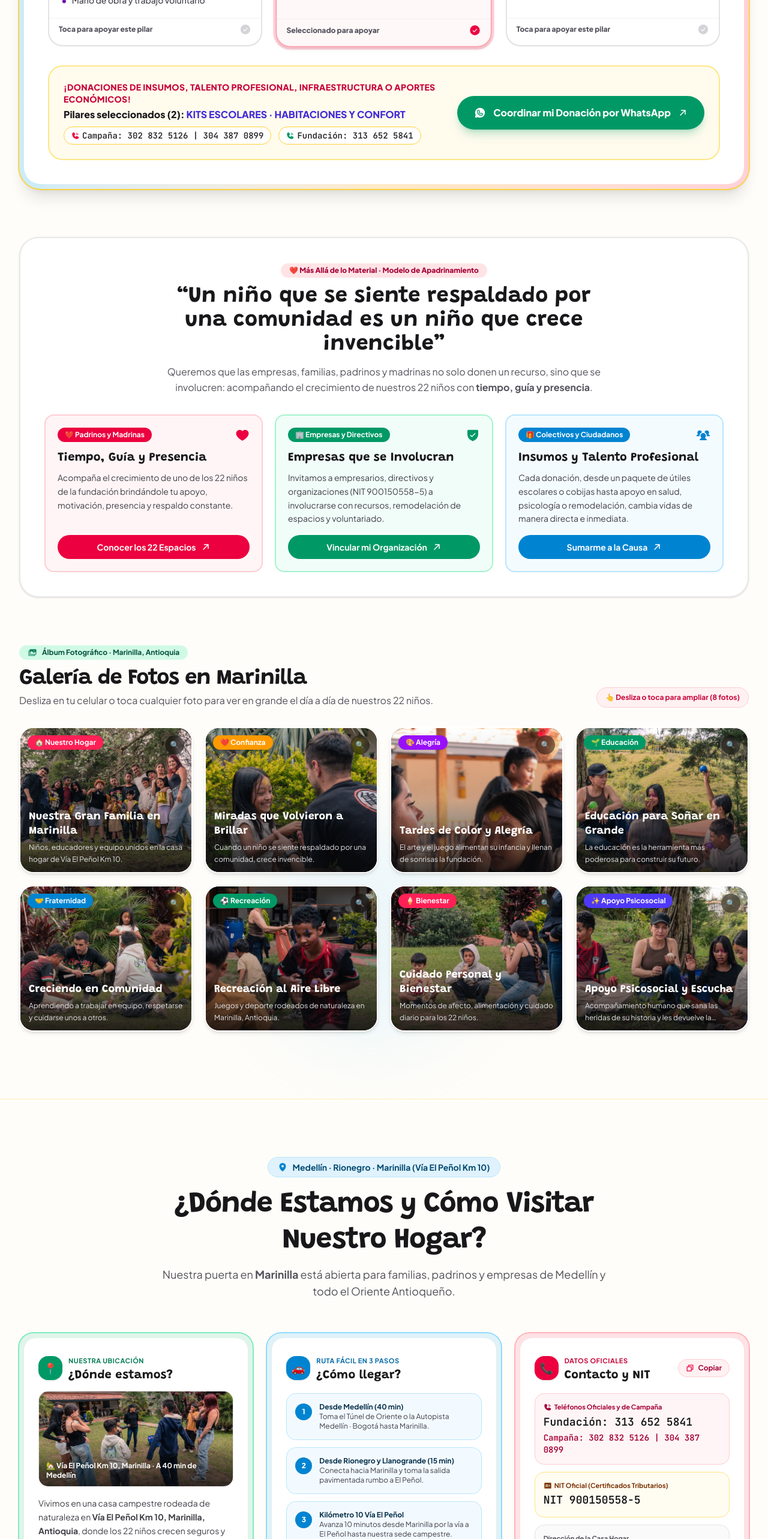
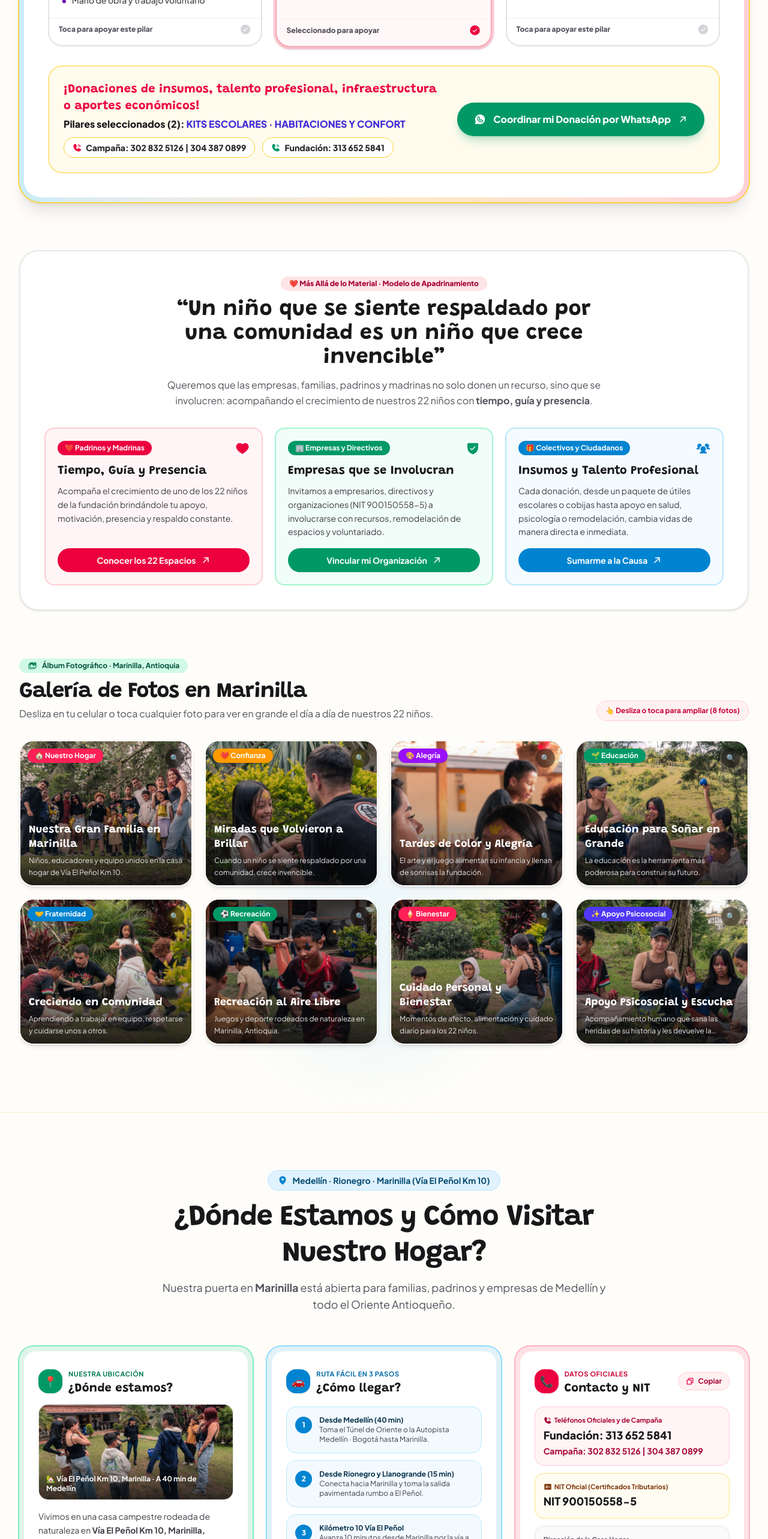
Before and after one commit to LivingNow05/espirales-de-vida, a React (Vite) app: page / in a window 1280 px wide. Shown: the part 6400-8966 px from the top of the page at 60% size. Built offline with nearby package versions, Linux system fonts and the light colour scheme.

Commit message:
style(typography): replace font-mono with page typography across all sections

```diff
--- a/src/components/Footer.tsx
+++ b/src/components/Footer.tsx
@@ -113,7 +113,7 @@ export const Footer: React.FC<FooterProps> = ({
                   alt={FOUNDATION_INFO.name}
                   className="h-8 w-auto object-contain object-left mb-1"
                 />
-                <span className="block font-mono text-xs text-rose-400 font-bold">
+                <span className="block text-xs text-rose-400 font-bold">
                   NIT {FOUNDATION_INFO.nit} · Marinilla, Antioquia
                 </span>
               </div>
@@ -196,7 +196,7 @@ export const Footer: React.FC<FooterProps> = ({
               <li className="flex items-center gap-2">
                 <IdentificationCard weight="fill" className="w-4 h-4 text-amber-400 shrink-0" />
                 <span>
-                  <strong>NIT:</strong> <span className="font-mono">{FOUNDATION_INFO.nit}</span>
+                  <strong>NIT:</strong> <span>{FOUNDATION_INFO.nit}</span>
                 </span>
               </li>
               <li className="flex items-center gap-2">
@@ -214,12 +214,12 @@ export const Footer: React.FC<FooterProps> = ({
                       href={buildWhatsAppLink()}
                       target="_blank"
                       rel="noopener noreferrer"
-                      className="font-mono font-bold text-rose-400 hover:underline"
+                      className="font-bold text-rose-400 hover:underline"
                     >
                       +57 {FOUNDATION_INFO.phoneDisplay}
                     </a>
                   </span>
-                  <span className="block text-xs text-zinc-400 font-mono mt-0.5">
+                  <span className="block text-xs text-zinc-400 mt-0.5">
                     Campaña: 302 832 5126 | 304 387 0899
                   </span>
                 </div>
--- a/src/components/SeoMedellinMarinillaSection.tsx
+++ b/src/components/SeoMedellinMarinillaSection.tsx
@@ -300,10 +300,10 @@ export const SeoMedellinMarinillaSection: React.FC = () => {
                     <PhoneCall weight="fill" className="w-3.5 h-3.5" />
                     Teléfonos Oficiales y de Campaña
                   </p>
-                  <p className="font-mono text-base sm:text-lg font-extrabold text-zinc-900 mt-0.5">
+                  <p className="text-base sm:text-lg font-extrabold text-zinc-900 mt-0.5">
                     Fundación: {FOUNDATION_INFO.phoneDisplay}
                   </p>
-                  <p className="font-mono text-xs sm:text-sm font-bold text-rose-800 mt-0.5">
+                  <p className="text-xs sm:text-sm font-bold text-rose-800 mt-0.5">
                     Campaña: 302 832 5126 | 304 387 0899
                   </p>
                 </div>
@@ -313,7 +313,7 @@ export const SeoMedellinMarinillaSection: React.FC = () => {
                     <IdentificationCard weight="fill" className="w-3.5 h-3.5" />
                     NIT Oficial (Certificados Tributarios)
                   </p>
-                  <p className="font-mono text-lg font-extrabold text-zinc-900 mt-0.5">
+                  <p className="text-lg font-extrabold text-zinc-900 mt-0.5">
                     NIT {FOUNDATION_INFO.nit}
                   </p>
                 </div>
--- a/src/components/SponsorshipStoriesSection.tsx
+++ b/src/components/SponsorshipStoriesSection.tsx
@@ -495,7 +495,7 @@ export const SponsorshipStoriesSection: React.FC<SponsorshipStoriesSectionProps>
           <p className="text-sm sm:text-base text-zinc-600 font-medium mb-4">
             Escríbenos para asignarte uno de los 22 espacios de apadrinamiento o coordinar tu donación de insumos, talento profesional, infraestructura o aportes económicos.
           </p>
-          <div className="flex flex-wrap items-center justify-center gap-2 mb-6 text-xs font-mono font-extrabold text-zinc-700">
+          <div className="flex flex-wrap items-center justify-center gap-2 mb-6 text-xs sm:text-sm font-extrabold text-zinc-700">
             <span className="inline-flex items-center gap-1 px-3 py-1 rounded-full bg-amber-50 border border-amber-200">
               <PhoneCall weight="fill" className="w-3.5 h-3.5 text-rose-600" />
               Campaña: 302 832 5126 | 304 387 0899
--- a/src/components/ThreeFrontsSection.tsx
+++ b/src/components/ThreeFrontsSection.tsx
@@ -667,7 +667,7 @@ export const ThreeFrontsSection: React.FC<ThreeFrontsSectionProps> = ({
             {/* Official Campaign Footer Bar with Phones & Direct WhatsApp */}
             <div className="rounded-3xl bg-amber-50/90 border-2 border-amber-200 p-5 sm:p-6 flex flex-col lg:flex-row items-center justify-between gap-5">
               <div className="text-center lg:text-left">
-                <p className="text-xs sm:text-sm font-extrabold text-rose-700 uppercase tracking-wide mb-1">
+                <p className="font-logo text-base sm:text-xl font-bold text-rose-600 mb-1">
                   ¡Donaciones de insumos, talento profesional, infraestructura o aportes económicos!
                 </p>
                 <p className="text-sm sm:text-base font-extrabold text-zinc-900">
@@ -678,13 +678,13 @@ export const ThreeFrontsSection: React.FC<ThreeFrontsSectionProps> = ({
                       : "Toca uno o varios pilares arriba"}
                   </span>
                 </p>
-                <div className="flex flex-wrap items-center justify-center lg:justify-start gap-3 mt-2 text-xs sm:text-sm font-mono font-extrabold text-zinc-800">
-                  <span className="inline-flex items-center gap-1 px-3 py-1 rounded-full bg-white border border-amber-300">
-                    <PhoneCall weight="fill" className="w-3.5 h-3.5 text-rose-600" />
+                <div className="flex flex-wrap items-center justify-center lg:justify-start gap-3 mt-2.5 text-xs sm:text-sm font-extrabold text-zinc-800">
+                  <span className="inline-flex items-center gap-1.5 px-3.5 py-1.5 rounded-full bg-white border border-amber-300">
+                    <PhoneCall weight="fill" className="w-4 h-4 text-rose-600" />
                     Campaña: 302 832 5126 | 304 387 0899
                   </span>
-                  <span className="inline-flex items-center gap-1 px-3 py-1 rounded-full bg-white border border-amber-300">
-                    <PhoneCall weight="fill" className="w-3.5 h-3.5 text-emerald-600" />
+                  <span className="inline-flex items-center gap-1.5 px-3.5 py-1.5 rounded-full bg-white border border-amber-300">
+                    <PhoneCall weight="fill" className="w-4 h-4 text-emerald-600" />
                     Fundación: {FOUNDATION_INFO.phoneDisplay}
                   </span>
                 </div>
```
